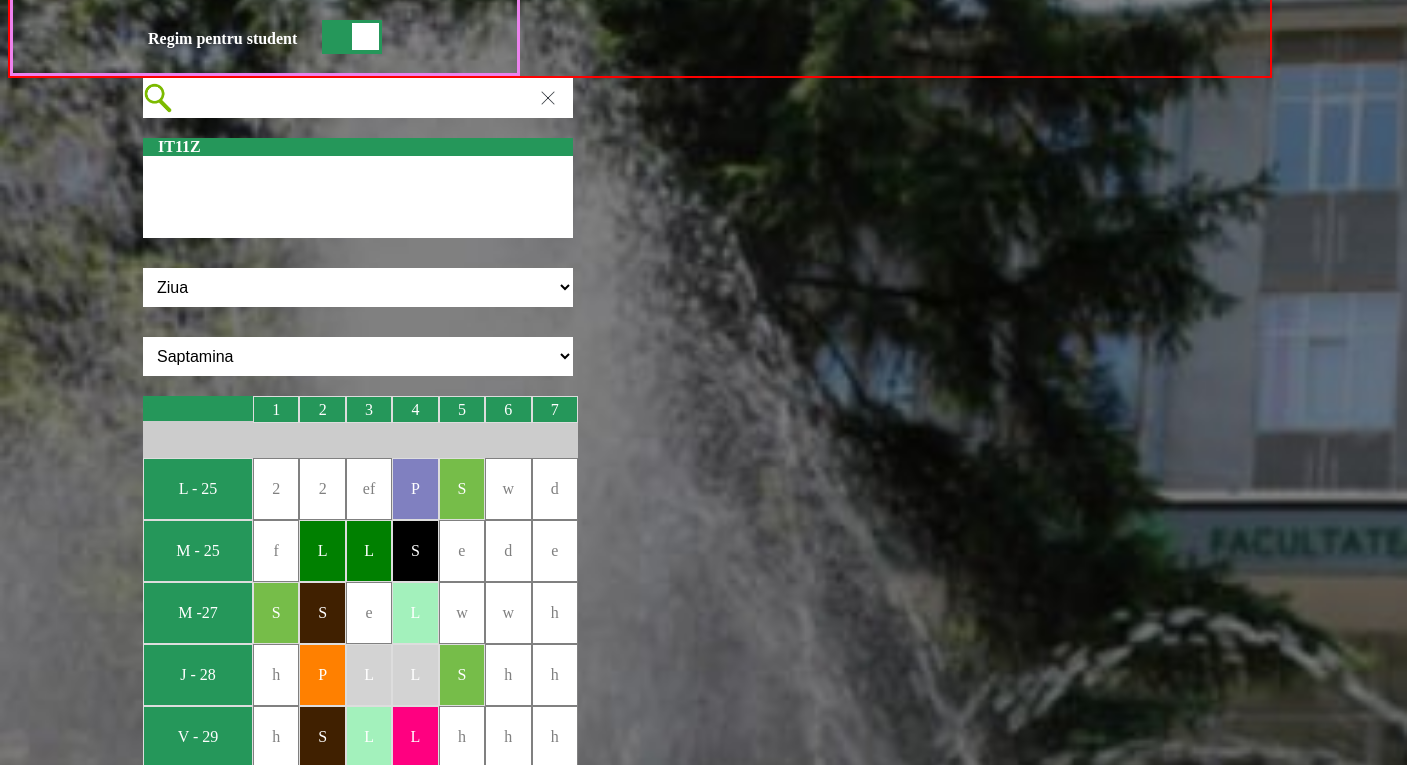
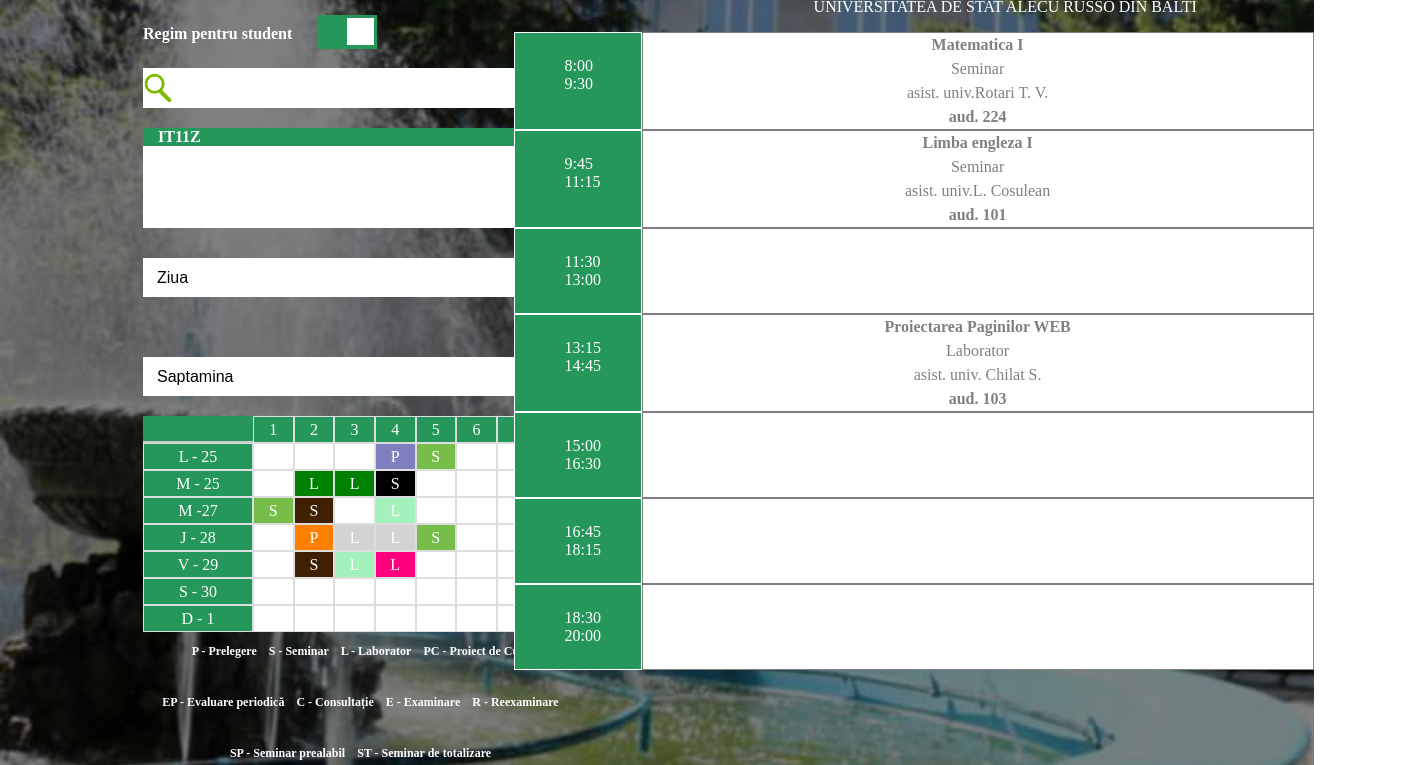
Before and after one commit to mihaelababan/EP, a plain HTML site: page index.html in a window 1280 px wide. Shown: the part 144-909 px from the top of the page, 1407 px wide, since content can reach past the window. Drawn offline with Linux system fonts and the light colour scheme.

Commit message:
hover for big table

```diff
--- a/app.css
+++ b/app.css
@@ -6,11 +6,9 @@ body{
 }
 .all{
     display: flex;
-    border: 2px solid red;
     height: 100%;
 }
 .left{
-    border: 3px solid violet;
     width: 40%;
     justify-content: center;
     display:flex;
@@ -65,7 +63,6 @@ body{
 }
 .right{
     right: 0;
-    border: 3px solid black;
     width: 60%;
     display: flex;
     flex-direction: column;
@@ -201,14 +198,10 @@ input{
     color: #333;
 }
 .cell{
-    display: flex;
-    justify-content: center;
-    align-items: center;
     border: 1px solid #ddd;
     background-color: #fff;
     font-size: 16px;
     text-align: center;
-    justify-items: stretch;
     height: 25px;
     color: white;
 }
@@ -228,6 +221,11 @@ input{
     text-align: center;
     height: 25px;
 }
+.cell-3:hover{
+    background-color: #e6daa5;
+    color: black;
+}
+
 .cell-3{
     background-color: #25975A;
     color: white;
@@ -320,7 +318,7 @@ input{
 }
 .tabel {
     display: grid;
-    grid-template-columns:2.3fr repeat(7, 1fr);
+    grid-template-columns:2.3fr repeat(8, 1fr);
     grid-template-rows: repeat(8, 1fr);
     background-color: #ccc;
     width: 435px;
@@ -352,6 +350,7 @@ input{
 .casete div{
     margin-right: 20px;
     cursor: pointer;
+    margin-bottom: 30px;
 }
 .casete .descarca{
     background-color: #25975A;
@@ -380,26 +379,40 @@ input{
     padding-top: 20px;
     padding-left: 10px;
 }
-.logo{
+.logo img{
     width: 130px;
     height: 100px;
     margin-top: 20px;
+    margin-left: 400px;
 }
 .uni{
     margin-top: 10px;
     color:white;
 }
 .grid-orar-container{
-    width: 100%;
+    width: 800px;
     background-color: #25975a;
     display: grid;
     justify-content: stretch;
     grid-template-columns: 1fr 4fr;
+    display: table;
+}
+.container-hover-hover:hover .cell-time-cell{
+    background-color: #e6daa5;
+    color: black;
+}
+.container-hover-hover:hover .cell-tb{
+    background-color: #e6daa5;
+    color: black;
+}
+.container-hover-hover{
+  display: table-row;
+  width: 100%;
+  height: 50px;
 
 }
-
-.cell{
-    min-height: 60px;
+ .cell-tb{
+    min-height: 50px;
     background: white;
     border: 1px solid gray;
     color:grey;
@@ -407,15 +420,24 @@ input{
     flex-direction: column;
     justify-content: center;
     align-items: center;
-    gap: 0.3em;
+    display: table-cell;
+    vertical-align: top;
 }
 
-.time-cell{
+.cell-time-cell{
     background: #25975a;
     border: 1px solid white;
     color:white;
+    padding-left: 50px;
+    padding-top: 3%;
+    padding-bottom: 3%;
+    display: table-cell;
+    width: 16%;
 }
-
-.subject, .auditorium{
-    font-weight: bold;
+.subject, .auditorium, .type, .profesor{
+    text-align: center;
+    padding: 3px;
 }
+.uni{
+    margin-left: 300px;
+}
--- a/index.html
+++ b/index.html
@@ -1,10 +1,12 @@
 <!DOCTYPE html>
 <html>
+
 <head>
     <title>Orar USARB</title>
     <link href="app.css" rel="stylesheet">
     <link rel="icon" type="image/x-icon" href=".ico">
 </head>
+
 <body>
     <div class="all">
         <section class="left">
@@ -18,10 +20,13 @@
             </div>
             <div class="regim">
                 <div class="reg-p-stu">
-                    <b>Regim pentru student</b></div>
-                    <div class="green-rectangle"><div class="white-square"></div></div>
+                    <b>Regim pentru student</b>
+                </div>
+                <div class="green-rectangle">
+                    <div class="white-square"></div>
                 </div>
             </div>
+
 
             <div class="input">
                 <div class="input-icon">
@@ -113,6 +118,9 @@
                 <div class="cell-2">5</div>
                 <div class="cell-2">6</div>
                 <div class="cell-2">7</div>
+                <div class="cell-2">8</div>
+
+
                 <div class="cell-3">L - 25</div>
                 <div class="cell">2</div>
                 <div class="cell">2</div>
@@ -121,6 +129,9 @@
                 <div class="cell-SM">S</div>
                 <div class="cell">w</div>
                 <div class="cell">d</div>
+                <div class="cell">d</div>
+
+
                 <div class="cell-3">M - 25</div>
                 <div class="cell">f</div>
                 <div class="cell-BL">L</div>
@@ -129,6 +140,7 @@
                 <div class="cell">e</div>
                 <div class="cell">d</div>
                 <div class="cell">e</div>
+                <div class="cell">d</div>
                 <div class="cell-3">M -27</div>
                 <div class="cell-SM">S</div>
                 <div class="cell-EN">S</div>
@@ -137,6 +149,7 @@
                 <div class="cell">w</div>
                 <div class="cell">w</div>
                 <div class="cell">h</div>
+                <div class="cell">d</div>
                 <div class="cell-3">J - 28</div>
                 <div class="cell">h</div>
                 <div class="cell-MP">P</div>
@@ -145,6 +158,7 @@
                 <div class="cell-SM">S</div>
                 <div class="cell">h</div>
                 <div class="cell">h</div>
+                <div class="cell">d</div>
                 <div class="cell-3">V - 29</div>
                 <div class="cell">h</div>
                 <div class="cell-EN">S</div>
@@ -153,6 +167,7 @@
                 <div class="cell">h</div>
                 <div class="cell">h</div>
                 <div class="cell">h</div>
+                <div class="cell">d</div>
                 <div class="cell-3">S - 30</div>
                 <div class="cell">h</div>
                 <div class="cell">h</div>
@@ -161,6 +176,7 @@
                 <div class="cell">h</div>
                 <div class="cell">h</div>
                 <div class="cell">h</div>
+                <div class="cell">d</div>
                 <div class="cell-3">D - 1</div>
                 <div class="cell">h</div>
                 <div class="cell">h</div>
@@ -168,6 +184,7 @@
                 <div class="cell">h</div>
                 <div class="cell">h</div>
                 <div class="cell">h</div>
+                <div class="cell">d</div>
                 <div class="cell">d</div>
             </div>
             <div class="sub-tabel">
@@ -195,39 +212,50 @@
             <p class="uni">UNIVERSITATEA DE STAT ALECU RUSSO DIN BALTI</p>
             <div class="orar-day">
                 <div class="grid-orar-container">
-                <div class="cell time-cell">8:00<br>9:30</div>
-                <div class="cell">
-                    <div class="subject">Matematica I</div>
+                    <div class="container-hover-hover">
+                        <div class="cell-time-cell">8:00<br>9:30</div>
+                        <div class="cell-tb">
+                            <div class="subject"><b>Matematica I</b></div>
                             <div class="type">Seminar</div>
                             <div class="profesor">asist. univ.Rotari T. V.</div>
-                    <div class="auditorium">aud. 224</div>
+                            <div class="auditorium"><b>aud. 224</b></div>
                         </div>
-                <div class="cell time-cell">9:45<br>11:15</div>
-                <div class="cell">
-                    <div class="subject">Limba engleza I</div>
+                    </div>
+                    <div class="container-hover-hover">
+                    <div class="cell-time-cell">9:45<br>11:15</div>
+                    <div class="cell-tb">
+                        <div class="subject"><b>Limba engleza I</b></div>
                         <div class="type">Seminar</div>
                         <div class="profesor">asist. univ.L. Cosulean</div>
-                    <div class="auditorium">aud. 101</div>
+                        <div class="auditorium"><b>aud. 101</b></div>
                     </div>
-                <div class="cell time-cell">11:30<br>13:00</div>
-                <div class="cell">
                     </div>
-                <div class="cell time-cell">13:15<br>14:45</div>
-                <div class="cell">
-                    <div class="subject">Proiectarea Paginilor WEB</div>
+                    <div class="container-hover-hover">
+                    <div class="cell-time-cell">11:30<br>13:00</div>
+                    <div class="cell-tb">
+                    </div>
+                    </div>
+                    <div class="container-hover-hover">
+                    <div class="cell-time-cell">13:15<br>14:45</div>
+                    <div class="cell-tb">
+                        <div class="subject"><b>Proiectarea Paginilor WEB</b></div>
                         <div class="type">Laborator</div>
                         <div class="profesor">asist. univ. Chilat S.</div>
-                    <div class="auditorium">aud. 103</div>
+                        <div class="auditorium"><b>aud. 103</b></div>
                     </div>
-                <div class="cell time-cell">15:00<br>16:30</div>
-                <div class="cell"></div>
-                <div class="cell time-cell">16:45<br>18:15</div>
-                <div class="cell"></div>
-                <div class="cell time-cell">18:30<br>20:00</div>
-                <div class="cell"></div>
+                    </div>
+                    <div class="container-hover-hover">
+                    <div class="cell-time-cell">15:00<br>16:30</div>
+                    <div class="cell-tb"></div></div>
+                    <div class="container-hover-hover">
+                    <div class="cell-time-cell">16:45<br>18:15</div>
+                    <div class="cell-tb"></div></div>
+                    <div class="container-hover-hover">
+                    <div class="cell-time-cell">18:30<br>20:00</div>
+                    <div class="cell-tb"></div></div>
                 </div>
         </section>
-
     </div>
 </body>
+
 </html>
```
Lines whose indentation alone changed are shown as unchanged.
